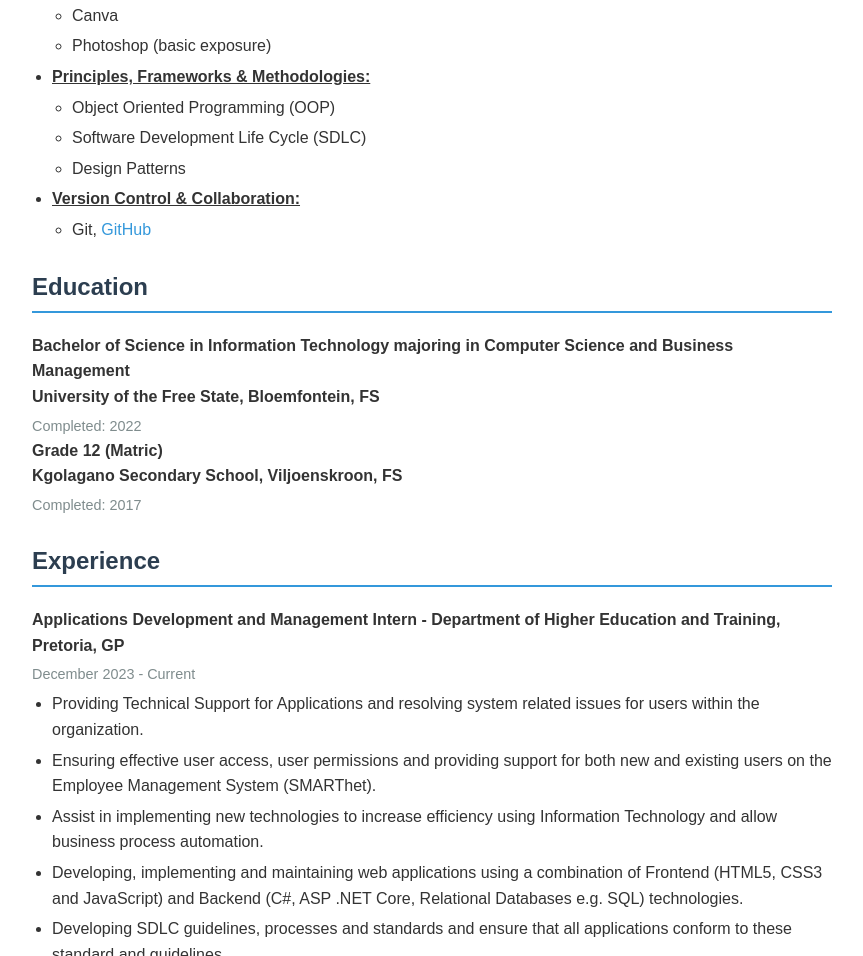
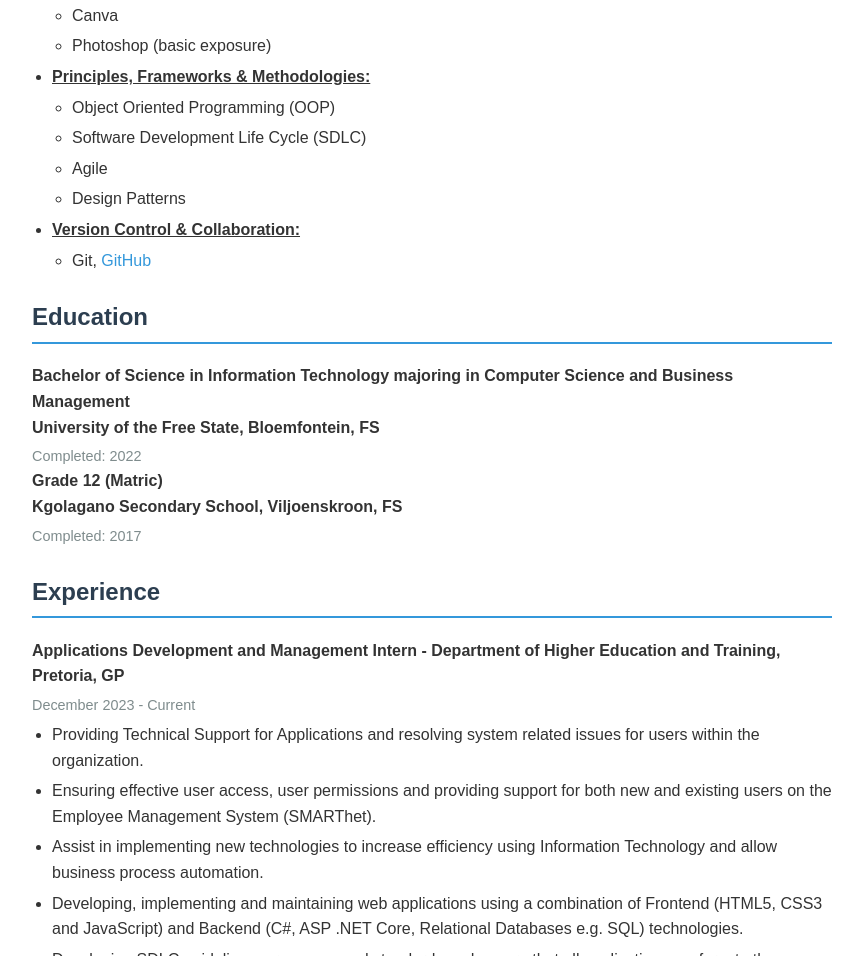
Before and after one commit to SirTebz/Single-Page-CV, a plain HTML site: page index.html in a window 1280 px wide. Shown: the part 1113-2069 px from the top of the page, without its empty margins (208-1071 px from the left). Drawn offline with Linux system fonts and the light colour scheme.

Commit message:
Update index

```diff
--- a/index.html
+++ b/index.html
@@ -59,6 +59,7 @@
             <ul>
                 <li>Object Oriented Programming (OOP)</li>
                 <li>Software Development Life Cycle (SDLC)</li>
+                <li>Agile</li>
                 <li>Design Patterns</li>
             </ul>
             <li class="list-heading">Version Control & Collaboration:</li>
```
